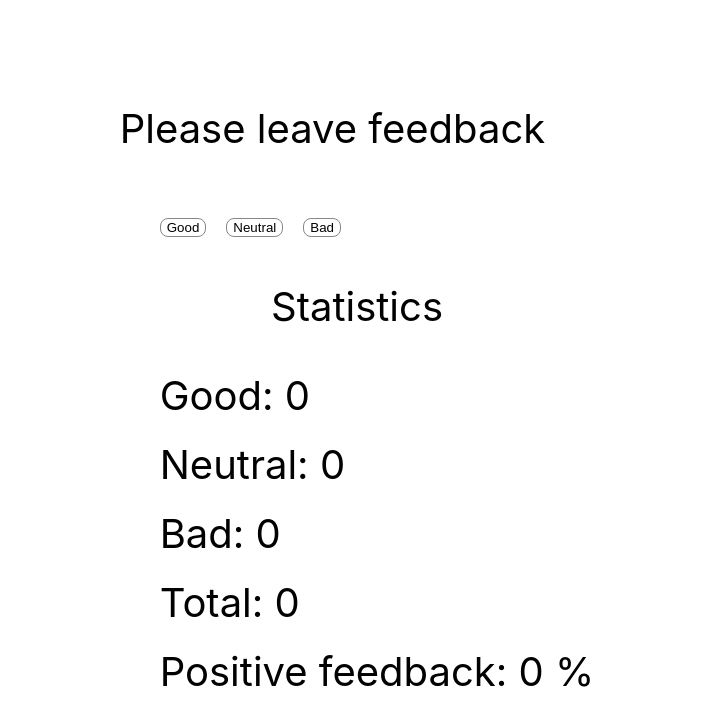
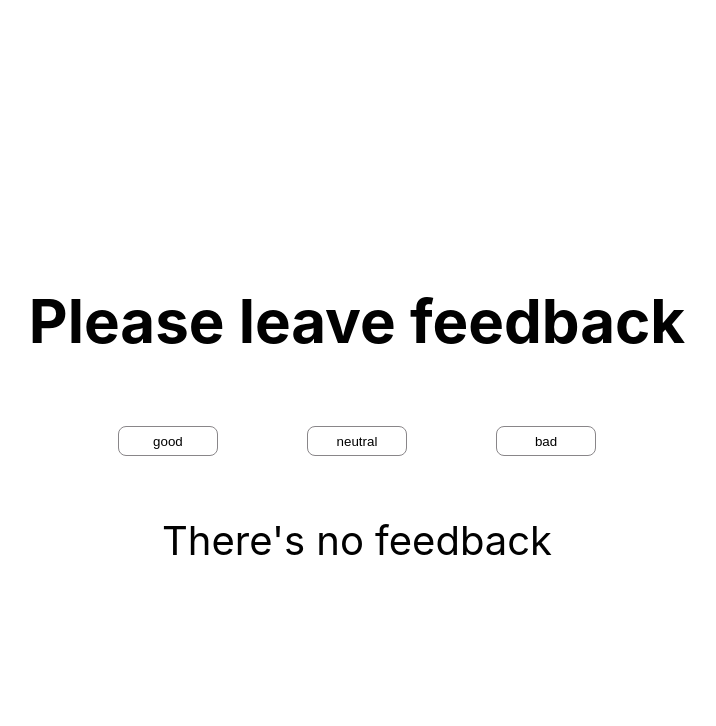
Before and after one commit to andea13/goit-react-hw-02-feedback, a React (Create React App) app: page / in a window 1280 px wide. Shown: the top 726 px of the page, without its empty margins (283-999 px from the left). Built offline with nearby package versions, Linux system fonts and the light colour scheme.

Commit message:
edits the code except for notification component

```diff
--- a/src/components/App/App.jsx
+++ b/src/components/App/App.jsx
@@ -1,9 +1,66 @@
-import React from 'react';
-import Options from '../Options/Options';
+import React, { Component } from 'react';
+import Section from '../Section/Section';
+import FeedbackOptions from '../FeedbackOptions/FeedbackOptions';
+import Statistics from 'components/Statistics/Statistics';
+import { AppContainer } from './App.styled';
 
-export const App = () => {
+class App extends Component {
+  state = {
+    good: 0,
+    neutral: 0,
+    bad: 0,
+  };
+
+  // onLeaveGoodFeedback = () => {
+  //   this.setState(prevState => {
+  //     return {
+  //       good: (prevState.good += 1),
+  //     };
+  //   });
+  // };
+
+  // onLeaveNeutralFeedback = () => {
+  //   this.setState(prevState => {
+  //     return {
+  //       neutral: (prevState.neutral += 1),
+  //     };
+  //   });
+  // };
+
+  // onLeaveBadFeedback = () => {
+  //   this.setState(prevState => {
+  //     return {
+  //       bad: (prevState.bad += 1),
+  //     };
+  //   });
+  // };
+
+  onLeaveFeedback = feedback => {
+    this.setState(prevState => ({
+      [feedback]: (prevState[feedback] += 1),
+    }));
+  };
+
+  //Object literals
+
+  countTotalFeedback = () => {
+    const { good, neutral, bad } = this.state;
+
+    let total = good + neutral + bad;
+    return total;
+  };
+
+  countPositiveFeedbackPercentage = () => {
+    let positivePercentage = Math.round(
+      (this.state.good * 100) / this.countTotalFeedback()
+    );
+
+    return positivePercentage;
+  };
+
+  render() {
     return (
-    <div
+      <AppContainer
         style={{
           height: '100vh',
           display: 'flex',
@@ -13,7 +70,28 @@ export const App = () => {
           color: '#010101',
         }}
       >
-      <Options />
-    </div>
+        <Section title="Please leave feedback">
+          <FeedbackOptions
+            options={['good', 'neutral', 'bad']}
+            onLeaveFeedback={this.onLeaveFeedback}
+          />
+        </Section>
+        {this.countTotalFeedback() > 0 ? (
+          <Section title="Statistics">
+            <Statistics
+              good={this.state.good}
+              neutral={this.state.neutral}
+              bad={this.state.bad}
+              total={this.countTotalFeedback}
+              positivePercentage={this.countPositiveFeedbackPercentage}
+            />
+          </Section>
+        ) : (
+          <div>There's no feedback</div>
+        )}
+      </AppContainer>
     );
-};
+  }
+}
+
+export default App;
--- a/src/components/App/App.styled.jsx
+++ b/src/components/App/App.styled.jsx
@@ -1,6 +1,12 @@
 import styled from '@emotion/styled';
 
 export const AppContainer = styled.div`
+  height: '100vh',
+
+          justifyContent: 'center',
+          alignItems: 'center',
+          fontSize: 40,
+          color: '#010101',
   list-style: none;
   display: flex;
   flex-direction: column;
--- /dev/null
+++ b/src/components/FeedbackOptions/FeedbackOptions.jsx
@@ -0,0 +1,21 @@
+import React from 'react';
+import { ButtonList, Button } from './FeedbackOptions.styled';
+
+const FeedbackOptions = ({ options, onLeaveFeedback }) => {
+  return (
+    <ButtonList>
+      {options.map(option => {
+        console.log(option);
+        return (
+          <li key={option}>
+            <Button type="button" onClick={() => onLeaveFeedback(option)}>
+              {option}
+            </Button>
+          </li>
+        );
+      })}
+    </ButtonList>
+  );
+};
+
+export default FeedbackOptions;
--- a/src/components/Options/Options.styled.jsx
+++ b/src/components/FeedbackOptions/FeedbackOptions.styled.jsx
@@ -3,22 +3,14 @@ import styled from '@emotion/styled';
 export const ButtonList = styled.ul`
   list-style: none;
   display: flex;
-  gap: 20px;
+  justify-content: space-evenly;
+  padding: 0;
 `;
 
 export const Button = styled.button`
   border-radius: 8px;
   background-color: #fff;
   border: 1px solid #898689;
+  width: 100px;
+  height: 30px;
 `;
-
-// export const StatList = styled.ul`
-//   list-style: none;
-//   display: flex;
-
-//   gap: 20px;
-// `;
-
-// export const StatTitle = styled.p`
-//   text-align: center;
-// `;
--- a/src/components/Options/Options.jsx
+++ /dev/null
@@ -1,95 +0,0 @@
-import React, { Component } from 'react';
-import Stats from 'components/Stats/Stats';
-import { ButtonList, Button } from './Options.styled';
-
-class Options extends Component {
-  state = {
-    good: 0,
-    neutral: 0,
-    bad: 0,
-  };
-
-  handleOnGoodIncrement = () => {
-    this.setState(prevState => {
-      console.log(prevState.good);
-      return {
-        good: (prevState.good += 1),
-      };
-    });
-  };
-
-  handleOnNeutralIncrement = () => {
-    this.setState(prevState => {
-      // console.log(prevState);
-      return {
-        neutral: (prevState.neutral += 1),
-      };
-    });
-  };
-
-  handleOnBadIncrement = () => {
-    this.setState(prevState => {
-      // console.log(prevState);
-      return {
-        bad: (prevState.bad += 1),
-      };
-    });
-  };
-
-  countTotalFeedback = () => {
-    const { good, neutral, bad } = this.state;
-
-    let total = good + neutral + bad;
-    return total;
-  };
-
-  countPositiveFeedbackPercentage = () => {
-    let positiveFedbackPercentage = Math.round(
-      (this.state.good * 100) / this.countTotalFeedback()
-    );
-
-    return positiveFedbackPercentage;
-  };
-
-  reset = () => {
-    this.setState({
-      good: 0,
-      neutral: 0,
-      bad: 0,
-    });
-  };
-
-  render() {
-    return (
-      <div>
-        <p>Please leave feedback</p>
-        <ButtonList>
-          <li>
-            <Button type="button" onClick={this.handleOnGoodIncrement}>
-              Good
-            </Button>
-          </li>
-          <li>
-            <Button type="button" onClick={this.handleOnNeutralIncrement}>
-              Neutral
-            </Button>
-          </li>
-          <li>
-            <Button type="button" onClick={this.handleOnBadIncrement}>
-              Bad
-            </Button>
-          </li>
-        </ButtonList>
-        <Stats
-          goodValue={this.state.good}
-          neutralValue={this.state.neutral}
-          badValue={this.state.bad}
-          totalValue={this.countTotalFeedback}
-          positiveFeedbackPercentage={this.countPositiveFeedbackPercentage}
-        />
-      </div>
-    );
-  }
-}
-
-export default Options;
--- /dev/null
+++ b/src/components/Section/Section.jsx
@@ -0,0 +1,15 @@
+import React from 'react';
+import { StatTitle } from '../Statistics/Statistics.styled';
+
+const Section = ({ title, children }) => {
+  return (
+    <section>
+      <div>
+        <StatTitle>{title}</StatTitle>
+        {children}
+      </div>
+    </section>
+  );
+};
+
+export default Section;
--- /dev/null
+++ b/src/components/Statistics/Statistics.jsx
@@ -0,0 +1,36 @@
+import React from 'react';
+import PropTypes from 'prop-types';
+import { StatList } from './Statistics.styled';
+
+const Statistics = ({ good, neutral, bad, total, positivePercentage }) => {
+  return (
+    <div>
+      <StatList>
+        <li>
+          Good: <span>{good}</span>
+        </li>
+        <li>
+          Neutral: <span>{neutral}</span>
+        </li>
+        <li>
+          Bad: <span>{bad}</span>
+        </li>
+        <li>
+          Total: <span>{total()}</span>
+        </li>
+        <li>
+          Positive feedback:{' '}
+          <span>{total() > 0 ? positivePercentage() : '0'}</span> %
+        </li>
+      </StatList>
+    </div>
+  );
+};
+
+Statistics.propTypes = {
+  good: PropTypes.number.isRequired,
+  neutral: PropTypes.number.isRequired,
+  bad: PropTypes.number.isRequired,
+};
+
+export default Statistics;
--- a/src/components/Stats/Stats.styled.jsx
+++ b/src/components/Statistics/Statistics.styled.jsx
@@ -8,6 +8,6 @@ export const StatList = styled.ul`
   gap: 20px;
 `;
 
-export const StatTitle = styled.p`
+export const StatTitle = styled.h2`
   text-align: center;
 `;
--- a/src/components/Stats/Stats.jsx
+++ /dev/null
@@ -1,43 +0,0 @@
-import React from 'react';
-import PropTypes from 'prop-types';
-import { StatTitle, StatList } from './Stats.styled';
-
-const Stats = ({
-  goodValue,
-  neutralValue,
-  badValue,
-  totalValue,
-  positiveFeedbackPercentage,
-}) => {
-  return (
-    <div>
-      <StatTitle>Statistics</StatTitle>
-      <StatList>
-        <li>
-          Good: <span>{goodValue}</span>
-        </li>
-        <li>
-          Neutral: <span>{neutralValue}</span>
-        </li>
-        <li>
-          Bad: <span>{badValue}</span>
-        </li>
-        <li>
-          Total: <span>{totalValue()}</span>
-        </li>
-        <li>
-          Positive feedback:{' '}
-          <span>{totalValue() > 0 ? positiveFeedbackPercentage() : '0'}</span> %
-        </li>
-      </StatList>
-    </div>
-  );
-};
-
-Stats.propTypes = {
-  goodValue: PropTypes.number.isRequired,
-  neutralValue: PropTypes.number.isRequired,
-  badValue: PropTypes.number.isRequired,
-};
-
-export default Stats;
--- a/src/index.js
+++ b/src/index.js
@@ -1,6 +1,6 @@
 import React from 'react';
 import ReactDOM from 'react-dom/client';
-import { App } from 'components/App/App';
+import App from 'components/App/App';
 import './index.css';
 
 ReactDOM.createRoot(document.getElementById('root')).render(
```
Lines whose indentation alone changed are shown as unchanged.
